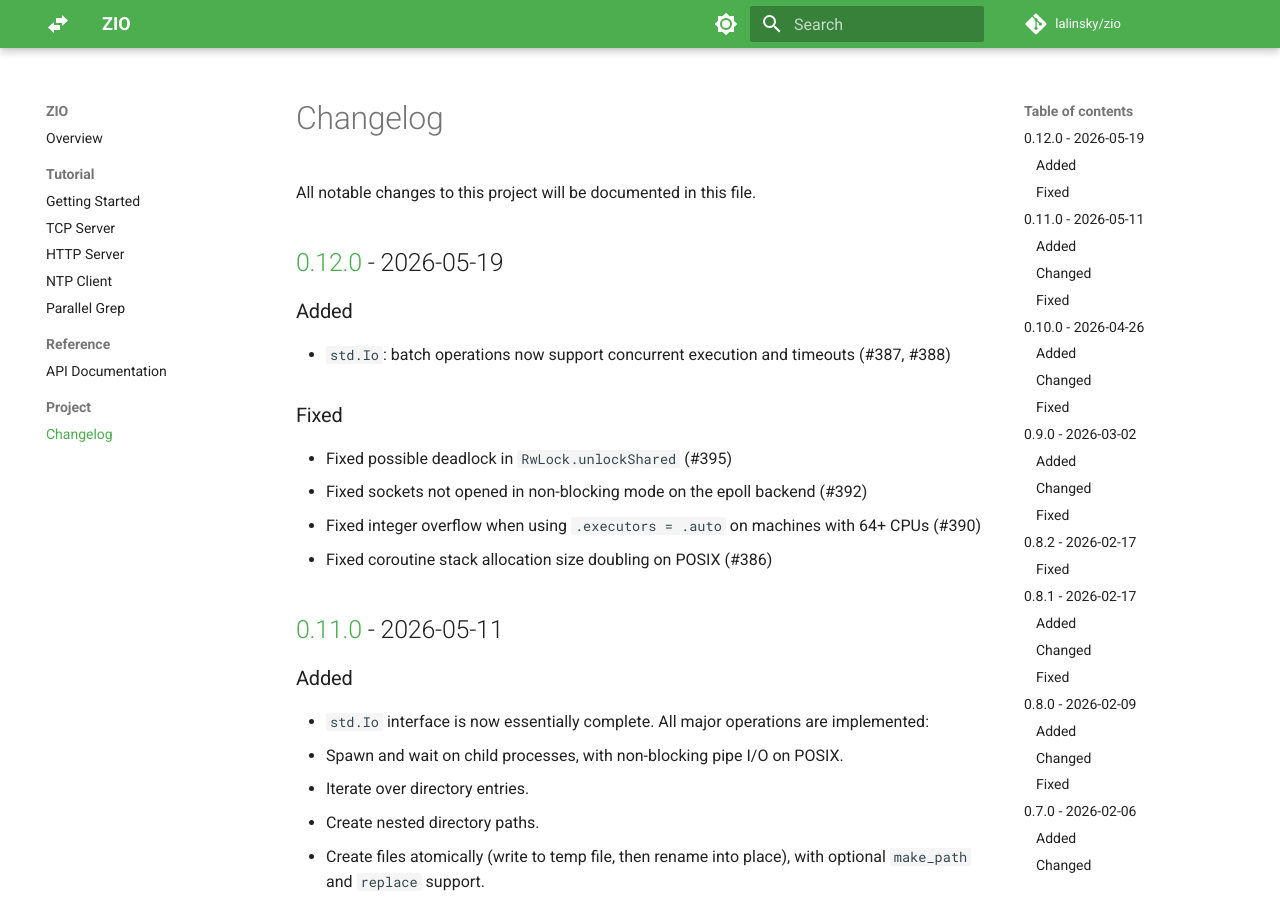
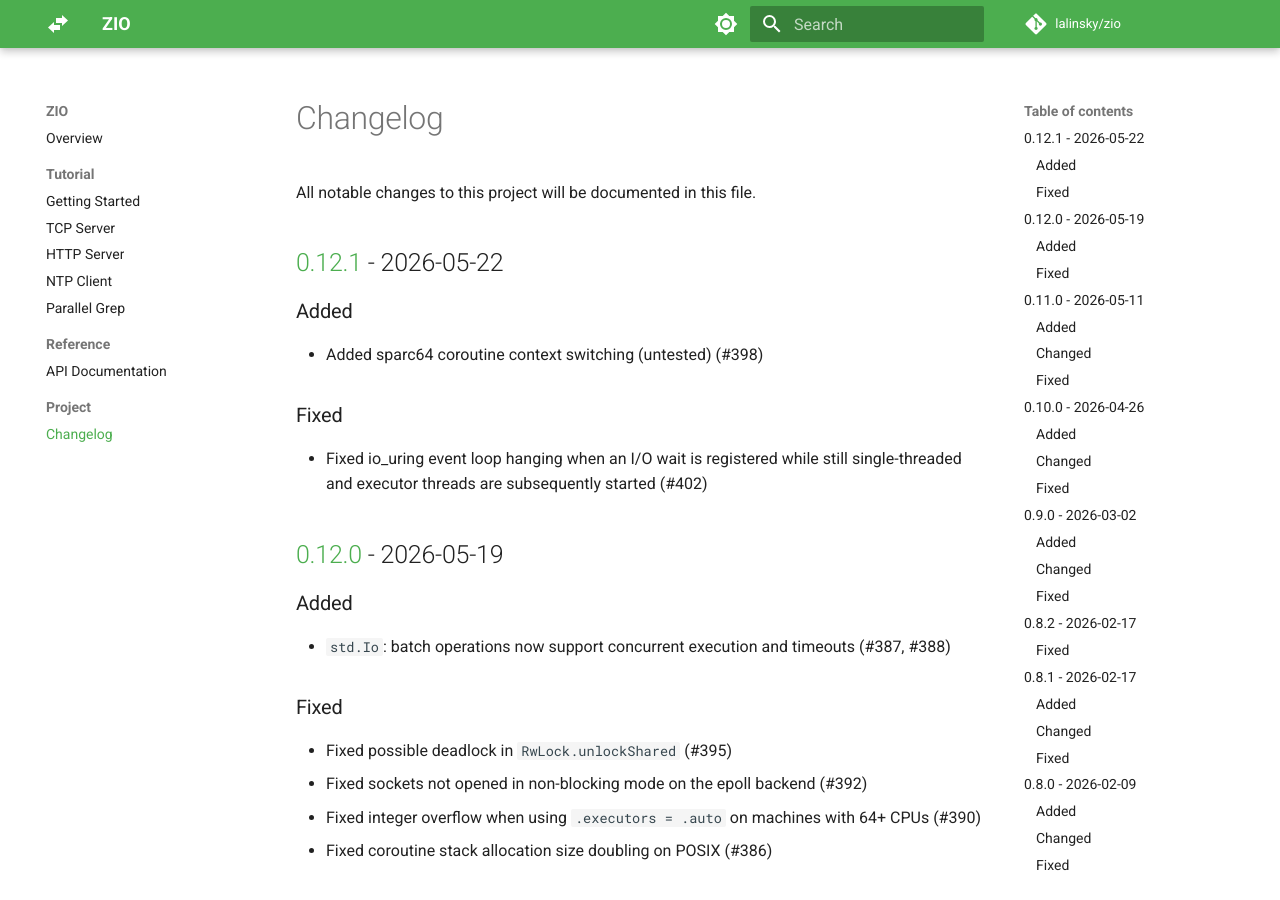
Before and after one commit to lalinsky/zio, an MkDocs documentation site: the page built from docs/changelog.md, in a window 1280 px wide and 900 px high. Built offline with MkDocs 1.6.1 and Material for MkDocs 9.7.7, drawn with Linux system fonts in a browser that asks for light colours; comment, search, counter and statistics services are not loaded.

Commit message:
Release v0.12.1

```diff
--- a/docs/changelog.md
+++ b/docs/changelog.md
@@ -1,6 +1,16 @@
 # Changelog
 
 All notable changes to this project will be documented in this file.
+
+## [0.12.1] - 2026-05-22
+
+### Added
+
+- Added sparc64 coroutine context switching (untested) (#398)
+
+### Fixed
+
+- Fixed io_uring event loop hanging when an I/O wait is registered while still single-threaded and executor threads are subsequently started (#402)
 
 ## [0.12.0] - 2026-05-19
 
@@ -278,6 +288,7 @@ when it's beneficial for load balancing.
 
 Initial release.
 
+[0.12.1]: https://github.com/lalinsky/zio/releases/tag/v0.12.1
 [0.12.0]: https://github.com/lalinsky/zio/releases/tag/v0.12.0
 [0.11.0]: https://github.com/lalinsky/zio/releases/tag/v0.11.0
 [0.10.0]: https://github.com/lalinsky/zio/releases/tag/v0.10.0
```
Also changed, not shown: README.md (+1 -1 lines), docs/getting-started.md (+1 -1 lines), 1 other file.
